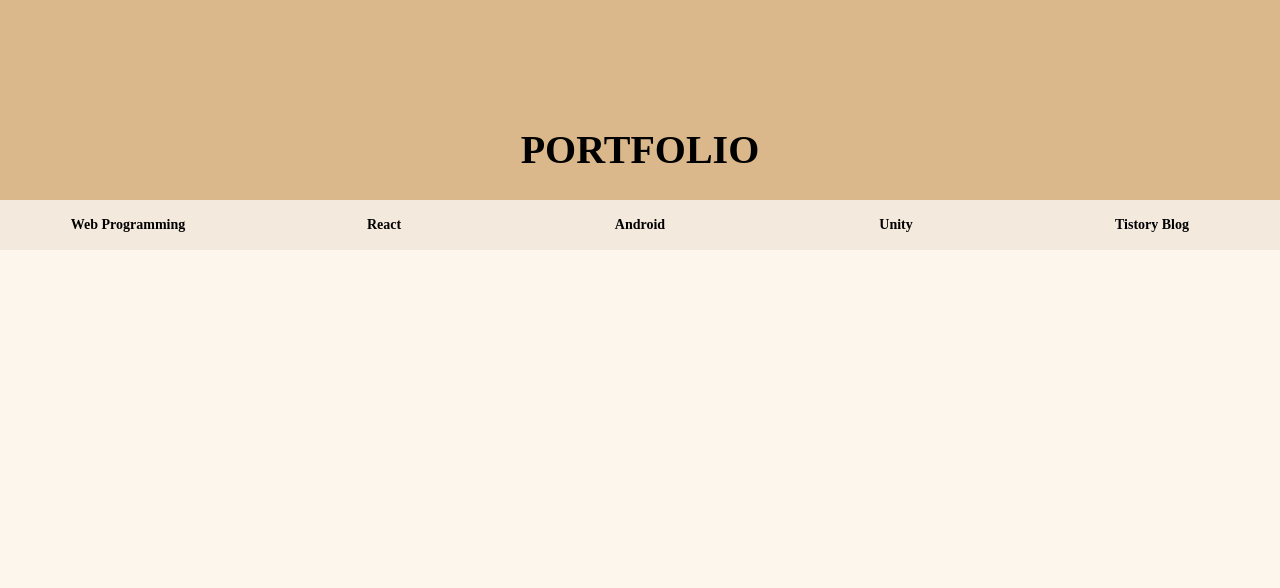
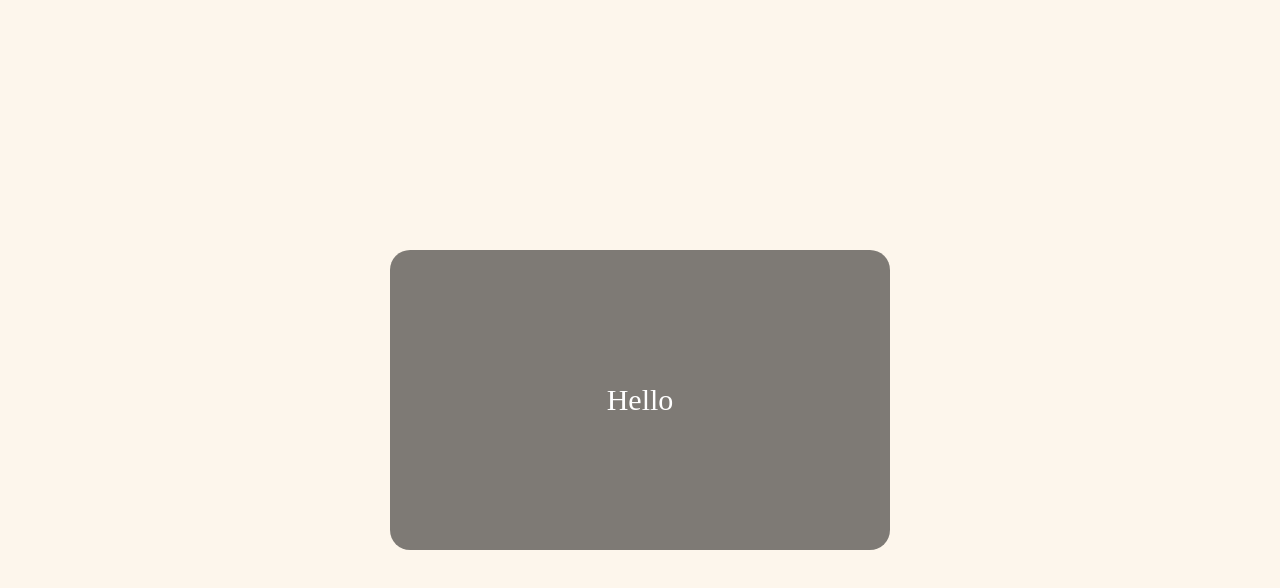
Before and after one commit to pokycookie/Portfolio-Page-with-react, a React (Create React App) app: page / in a window 1280 px wide. Shown: the top 588 px of the page. Built offline with nearby package versions, Linux system fonts and the light colour scheme.

Commit message:
business card

```diff
--- a/src/App.js
+++ b/src/App.js
@@ -1,31 +1,11 @@
+import BusinessCard from "./components/businessCard";
+
 function App() {
   return (
     <div className="App">
-      <header className="App-header">
-        <p>PORTFOLIO</p>
-      </header>
-      <nav>
-        <ul>
-          <li>
-            <a href="#">Web Programming</a>
-          </li>
-          <li>
-            <a href="#">React</a>
-          </li>
-          <li>
-            <a href="#">Android</a>
-          </li>
-          <li>
-            <a href="#">Unity</a>
-          </li>
-          <li>
-            <a href="https://pokycookie.tistory.com/" target="_blank">
-              Tistory Blog
-            </a>
-          </li>
-        </ul>
-      </nav>
-      <main></main>
+      <BusinessCard>
+        <p>Hello</p>
+      </BusinessCard>
     </div>
   );
 }
--- /dev/null
+++ b/src/components/businessCard.js
@@ -0,0 +1,21 @@
+import { useOffset, useWindows } from "../hooks";
+
+export default function BusinessCard(props) {
+  const offset = useOffset();
+  const windows = useWindows();
+
+  const DEG = 20;
+
+  const width = windows.x / 3;
+  const height = windows.y / 3;
+  const x = offset.x < width ? -DEG : offset.x > 2 * width ? DEG : 0;
+  const y = offset.y < height ? DEG : offset.y > 2 * height ? -DEG : 0;
+
+  const styles = { transform: `rotateX(${y}deg) rotateY(${x}deg)` };
+
+  return (
+    <div className="businessCard" style={offset !== false ? styles : null}>
+      {props.children}
+    </div>
+  );
+}
--- a/src/css/index.scss
+++ /dev/null
@@ -1,70 +0,0 @@
-@import "reset.scss";
-
-$color-white: #fdf6ec;
-$color-skyBlue: #b7cadb;
-$color-clearBrown: #f3e9dd;
-$color-darkBrown: #dab88b;
-$color-brown: #e6d5b8;
-
-body {
-  background-color: $color-white;
-}
-
-.App {
-  header {
-    width: 100%;
-    height: 200px;
-    box-sizing: border-box;
-    background-color: $color-darkBrown;
-    display: flex;
-    justify-content: center;
-    align-items: flex-end;
-    padding-bottom: 30px;
-
-    p {
-      font-weight: 600;
-      font-size: 40px;
-    }
-  }
-
-  nav {
-    width: 100%;
-    height: 50px;
-    background-color: $color-clearBrown;
-    box-sizing: border-box;
-
-    ul {
-      width: 100%;
-      height: 100%;
-      display: flex;
-      justify-content: space-around;
-      align-items: center;
-
-      li {
-        flex: 1;
-        height: 100%;
-
-        a {
-          width: 100%;
-          height: 100%;
-          display: flex;
-          justify-content: center;
-          align-items: center;
-          text-decoration: none;
-          color: black;
-          font-weight: 600;
-          font-size: 14px;
-          &:hover {
-            background-color: $color-brown;
-          }
-        }
-      }
-    }
-  }
-
-  main {
-    display: flex;
-    justify-content: center;
-    align-items: center;
-  }
-}
--- /dev/null
+++ b/src/hooks.js
@@ -0,0 +1,72 @@
+import { useEffect } from "react";
+import { useState } from "react";
+
+export function useOffset(ref, options) {
+  const [isEnter, setIsEnter] = useState(false);
+  const [x, setX] = useState(0);
+  const [y, setY] = useState(0);
+
+  const getOffset = (e) => {
+    setIsEnter(true);
+    setX(e.offsetX + (options?.width || 0));
+    setY(e.offsetY + (options?.height || 0));
+  };
+
+  const getClient = (e) => {
+    setIsEnter(true);
+    setX(e.clientX);
+    setY(e.clientY);
+  };
+
+  const mouseLeave = () => {
+    setIsEnter(false);
+  };
+
+  useEffect(() => {
+    if (ref && ref.current) {
+      ref.current.addEventListener("mousemove", (e) => {
+        getOffset(e);
+      });
+      ref.current.addEventListener("mouseleave", mouseLeave);
+    } else {
+      window.addEventListener("mousemove", (e) => {
+        getClient(e);
+      });
+      document.addEventListener("mouseleave", mouseLeave);
+    }
+    // eslint-disable-next-line react-hooks/exhaustive-deps
+  }, [ref]);
+
+  return isEnter ? { x, y } : false;
+}
+
+export function useWindows(DOM) {
+  const [size, setSize] = useState({ x: 1, y: 1 });
+
+  const handleResize = () => {
+    setSize(
+      DOM
+        ? {
+            x: DOM.current?.clientWidth || 1,
+            y: DOM.current?.clientHeight || 1,
+          }
+        : {
+            x: window.innerWidth || 1,
+            y: window.innerHeight || 1,
+          }
+    );
+  };
+
+  useEffect(() => {
+    handleResize();
+
+    window.addEventListener("resize", handleResize);
+
+    return () => {
+      window.removeEventListener("resize", handleResize);
+    };
+    // eslint-disable-next-line react-hooks/exhaustive-deps
+  }, []);
+
+  return size;
+}
--- a/src/index.js
+++ b/src/index.js
@@ -1,6 +1,6 @@
 import React from "react";
 import ReactDOM from "react-dom";
-import "./css/index.scss";
+import "./scss/index.scss";
 import App from "./App";
 
 ReactDOM.render(
--- /dev/null
+++ b/src/scss/businessCard.scss
@@ -0,0 +1,15 @@
+.businessCard {
+  width: 500px;
+  height: 300px;
+  background-color: rgba(0, 0, 0, 0.5);
+  border-radius: 20px;
+  display: flex;
+  justify-content: center;
+  align-items: center;
+  transition: all 0.8s ease-in-out;
+}
+
+.businessCard p {
+  font-size: 30px;
+  color: white;
+}
--- /dev/null
+++ b/src/scss/index.scss
@@ -0,0 +1,28 @@
+@import "reset.scss";
+@import "businessCard.scss";
+
+$color-white: #fdf6ec;
+$color-skyBlue: #b7cadb;
+$color-clearBrown: #f3e9dd;
+$color-darkBrown: #dab88b;
+$color-brown: #e6d5b8;
+
+body {
+  width: 100vw;
+  height: 100vh;
+  background-color: $color-white;
+}
+
+#root {
+  width: 100%;
+  height: 100%;
+}
+
+.App {
+  width: 100%;
+  height: 100%;
+  display: flex;
+  justify-content: center;
+  align-items: center;
+  perspective: 800px;
+}
```
Also changed, not shown: src/pages/init.js (added, +7 -0 lines), public/manifest.json, src/scss/reset.scss (renamed from src/css/reset.scss).
